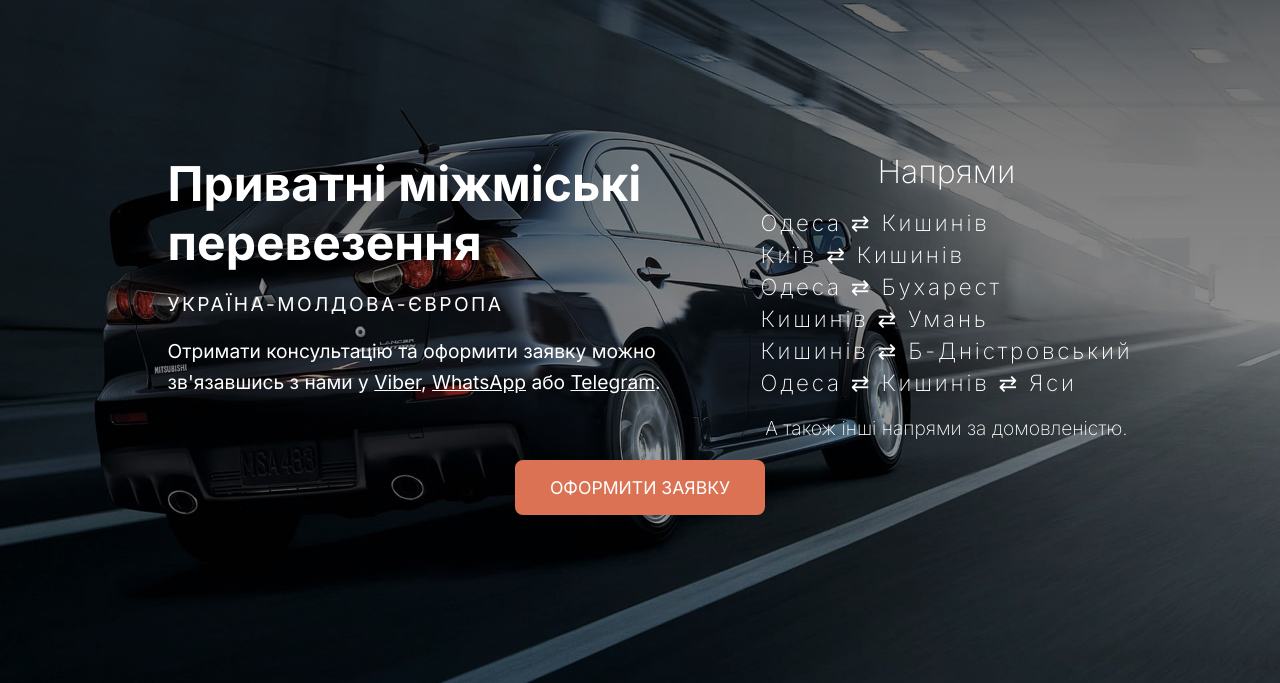
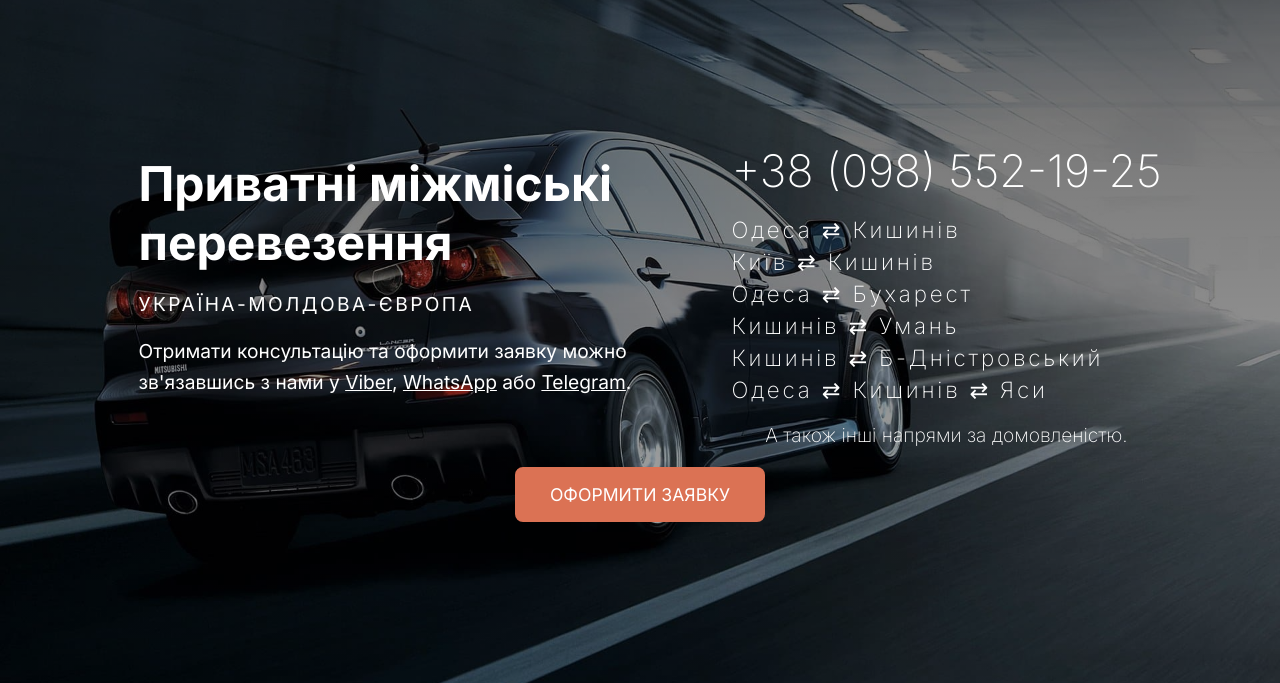
Before and after one commit to sergiuszorgo/bus-car, a plain HTML site: page uk/index.html in a window 1280 px wide. Shown: the part 117-800 px from the top of the page. Drawn offline with nearby package versions, Linux system fonts and the light colour scheme.

Commit message:
add tel on hero

```diff
--- a/styles/style.css
+++ b/styles/style.css
@@ -385,11 +385,15 @@ header {
 
 .route-head {
     text-align: center;
-    font-size: 1.4em;
-    font-weight: 200;
     transform: translate(0, 220%);
     opacity: 0;
     transition: all 0.6s ease 0.6s;
+}
+
+.route-head a {
+    font-size: 1.4em;
+    font-weight: 200;
+    color: var(--main-bgcolor);
 }
 
 .route-head.active {
--- a/uk/index.html
+++ b/uk/index.html
@@ -107,7 +107,9 @@
                 <p class="hero-consult anim-items anim-stop">Отримати консультацію та оформити заявку можно<br> зв'язавшись з нами у <a class="hero-social" href="viber://chat?number=380985521925">Viber</a>, <a class="hero-social" href="https://wa.me/380985521925">WhatsApp</a> або <a class="hero-social" href="https://t.me/+380985521925">Telegram</a>.</p>
                 </div>
                 <div class="table-ways">
-                    <p class="route-head anim-items anim-stop">Напрями</p>
+                    <div class="route-head anim-items anim-stop">
+                        <a href="tel:+380985521925">+38 (098) 552-19-25</a>
+                    </div>
                 <ul class="route-list anim-items anim-stop">
                     <li class="route-item">
                         <i>Одеса ⇄ Кишинів</i>
```
Also changed, not shown: index.html (+3 -1 lines).
